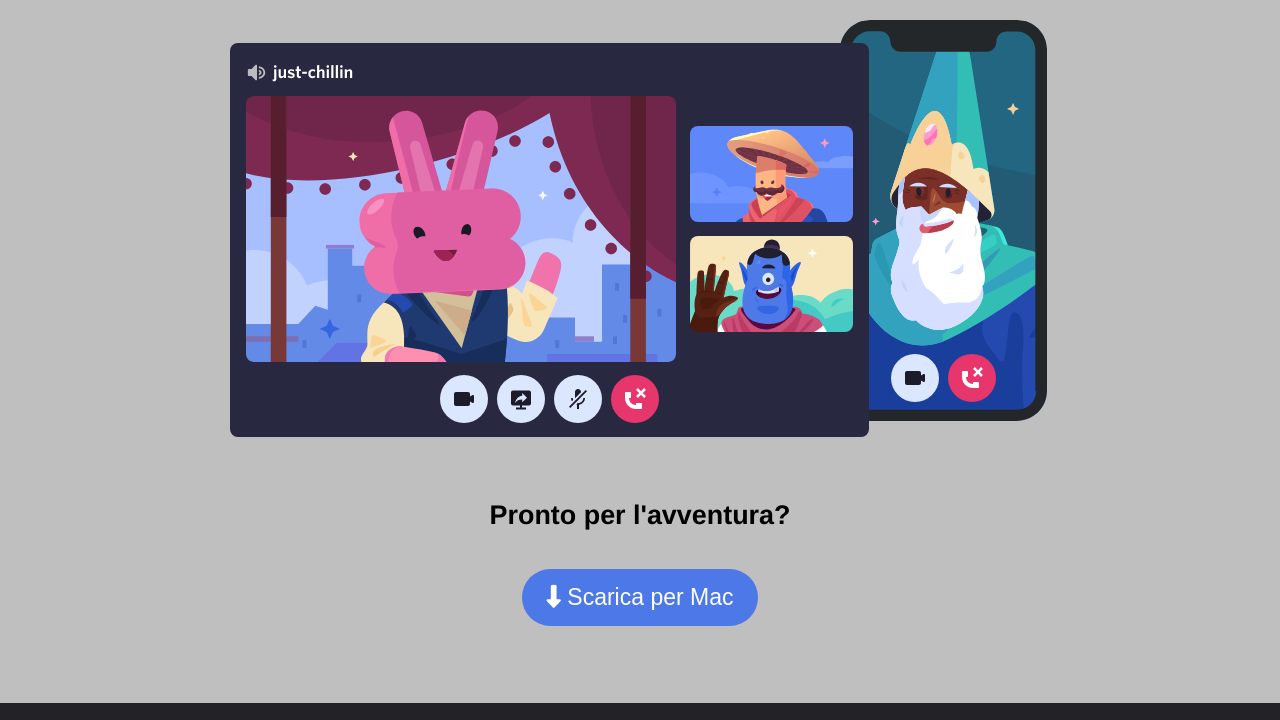
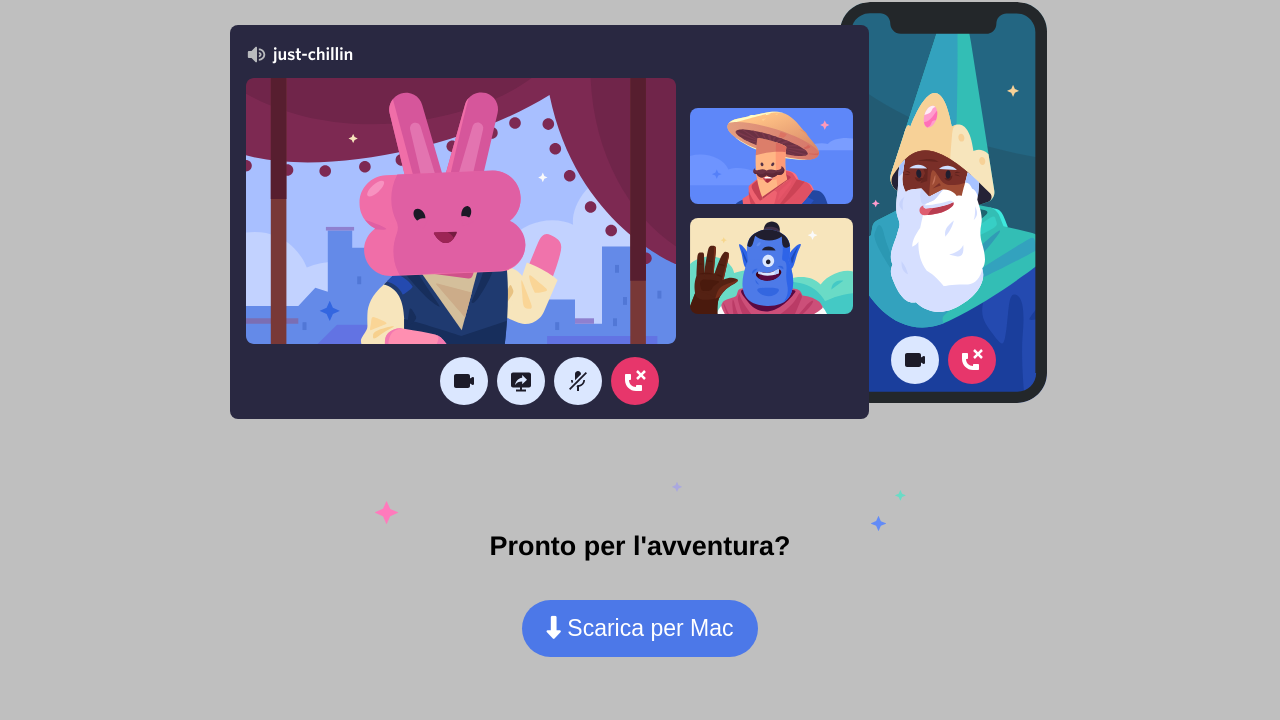
Before and after one commit to TobiaRigon/htmlcss-discord, a plain HTML site: page index.html in a window 1280 px wide. Shown: the part 2774-3494 px from the top of the page. Drawn offline with Linux system fonts and the light colour scheme; a web font is replaced by a local one.

Commit message:
Bonus + fix

```diff
--- a/css/stlyle.css
+++ b/css/stlyle.css
@@ -102,7 +102,7 @@ h2{
 
 #open_discord{
     background-color: rgb(21, 21, 32);
-    color: white;
+    color: hsl(0, 0%, 100%);
 }
 
 
@@ -148,6 +148,11 @@ main section:last-child div{
     color: white;
     background-color: #4c78e8;
 
+}
+
+svg{
+    display: block;
+    margin:auto;
 }
 
 /* footer */
--- a/index.html
+++ b/index.html
@@ -76,8 +76,8 @@
         <svg class="wave-1hkxOo" version="1.1" xmlns="http://www.w3.org/2000/svg" viewBox="0 0 1440 100" preserveAspectRatio="none"><path class="wavePath-haxJK1 animationPaused-2hZ4IO" d="M826.337463,25.5396311 C670.970254,58.655965 603.696181,68.7870267 447.802481,35.1443383 C293.342778,1.81111414 137.33377,1.81111414 0,1.81111414 L0,150 L1920,150 L1920,1.81111414 C1739.53523,-16.6853983 1679.86404,73.1607868 1389.7826,37.4859505 C1099.70117,1.81111414 981.704672,-7.57670281 826.337463,25.5396311 Z" fill="rgb(191, 191, 191)"></path></svg>
     </div>
 
-    <div>
-        <section class="gray">
+    <div class="gray">
+        <section >
 
 
 
@@ -88,7 +88,7 @@
             <p>Lorem ipsum dolor sit amet consectetur adipisicing elit. Exercitationem reiciendis voluptatem labore? Ullam laboriosam eaque ratione? Non, tempora incidunt alias aliquid enim id fuga eaque eligendi nihil! Aut, ad ducimus!</p>
         </div>
     </section>
-    <svg class="wave-1hkxOo" version="1.1" xmlns="http://www.w3.org/2000/svg" viewBox="0 0 1440 100" preserveAspectRatio="none"><path class="wavePath-haxJK1 animationPaused-2hZ4IO" d="M826.337463,25.5396311 C670.970254,58.655965 603.696181,68.7870267 447.802481,35.1443383 C293.342778,1.81111414 137.33377,1.81111414 0,1.81111414 L0,150 L1920,150 L1920,1.81111414 C1739.53523,-16.6853983 1679.86404,73.1607868 1389.7826,37.4859505 C1099.70117,1.81111414 981.704672,-7.57670281 826.337463,25.5396311 Z" fill="white"></path></svg>
+    <svg class="wave-1hkxOo" version="1.1" xmlns="http://www.w3.org/2000/svg" viewBox="0 0 1440 100" preserveAspectRatio="none"><path class="wavePath-haxJK1 animationPaused-2hZ4IO" d="M826.337463,25.5396311 C670.970254,58.655965 603.696181,68.7870267 447.802481,35.1443383 C293.342778,1.81111414 137.33377,1.81111414 0,1.81111414 L0,150 L1920,150 L1920,1.81111414 C1739.53523,-16.6853983 1679.86404,73.1607868 1389.7826,37.4859505 C1099.70117,1.81111414 981.704672,-7.57670281 826.337463,25.5396311 Z" fill="rgb(255, 255, 255)"></path></svg>
     </div>
 
     <div>
@@ -108,14 +108,22 @@
         <svg class="wave-1hkxOo" version="1.1" xmlns="http://www.w3.org/2000/svg" viewBox="0 0 1440 100" preserveAspectRatio="none"><path class="wavePath-haxJK1 animationPaused-2hZ4IO" d="M826.337463,25.5396311 C670.970254,58.655965 603.696181,68.7870267 447.802481,35.1443383 C293.342778,1.81111414 137.33377,1.81111414 0,1.81111414 L0,150 L1920,150 L1920,1.81111414 C1739.53523,-16.6853983 1679.86404,73.1607868 1389.7826,37.4859505 C1099.70117,1.81111414 981.704672,-7.57670281 826.337463,25.5396311 Z" fill="rgb(191, 191, 191)"></path></svg>
     </div>
 
-    <div>
-        <section class="gray">
+    <div class="gray">
+        <section >
             <div class="last">
 
                 <h2>Un luogo a invito con tutto lo spazio necessario per parlare</h2>
                 <p>Lorem ipsum dolor sit amet consectetur adipisicing elit. Exercitationem reiciendis voluptatem labore? Ullam laboriosam eaque ratione? Non, tempora incidunt alias aliquid enim id fuga eaque eligendi nihil! Aut, ad ducimus!</p>
 
                 <img src="img/item4-big.svg" alt="Discord screeshot illustration">
+
+                <svg width="531" height="49" viewBox="0 0 531 49" fill="none" xmlns="http://www.w3.org/2000/svg">
+                    <path d="M527.098 15.0977L530.701 13.5155C530.789 13.4276 530.789 13.3397 530.701 13.3397L527.098 11.7576L525.428 8.06592C525.428 7.97803 525.34 7.97803 525.34 8.06592L523.67 11.6697L520.066 13.3397C519.978 13.3397 519.978 13.4276 520.066 13.5155L523.67 15.0977L525.34 18.7015H525.428L527.098 15.0977Z" fill="#6ADBC6"/>
+                    <path opacity="0.5" d="M303.575 6.4L306.975 4.9V4.7L303.575 3.3L302.075 0H301.875L300.375 3.3L297.075 4.7C296.975 4.8 296.975 4.9 297.075 4.9L300.375 6.4L301.875 9.8H302.075L303.575 6.4Z" fill="#9691FF"/>
+                    <path d="M505.875 43.8621L510.95 41.6367C510.982 41.6007 511 41.5541 511 41.5058C511 41.4575 510.982 41.4109 510.95 41.3749L505.875 39.1495L503.598 34.0443C503.585 34.0304 503.57 34.0192 503.554 34.0116C503.537 34.004 503.518 34 503.5 34C503.482 34 503.463 34.004 503.446 34.0116C503.43 34.0192 503.415 34.0304 503.402 34.0443L501.125 39.0841L496.05 41.3749C496.018 41.4109 496 41.4575 496 41.5058C496 41.5541 496.018 41.6007 496.05 41.6367L501.125 43.8621L503.402 48.9018C503.489 49.0327 503.554 49.0327 503.598 48.9018L505.875 43.8621Z" fill="#628BF7"/>
+                    <path d="M15.2764 34.15L22.9764 30.75C23.0294 30.75 23.0803 30.7289 23.1178 30.6914C23.1553 30.6539 23.1764 30.603 23.1764 30.55C23.1764 30.497 23.1553 30.4461 23.1178 30.4086C23.0803 30.3711 23.0294 30.35 22.9764 30.35L15.2764 26.95C15.2499 26.95 15.2244 26.9395 15.2057 26.9207C15.1869 26.902 15.1764 26.8765 15.1764 26.85L11.6764 19.15C11.6764 18.95 11.4764 18.95 11.3764 19.15L7.97639 26.85H7.87639L0.0763931 30.35C0.0271976 30.405 0 30.4762 0 30.55C0 30.6238 0.0271976 30.695 0.0763931 30.75L7.87639 34.15H7.97639L11.3764 41.95C11.4764 42.15 11.6764 42.15 11.6764 41.95L15.1764 34.25C15.1764 34.2235 15.1869 34.198 15.2057 34.1793C15.2244 34.1605 15.2499 34.15 15.2764 34.15Z" fill="#FF7ABC"/>
+                    </svg>
+
 
                 <h3>Pronto per l'avventura?</h3>
 
```
